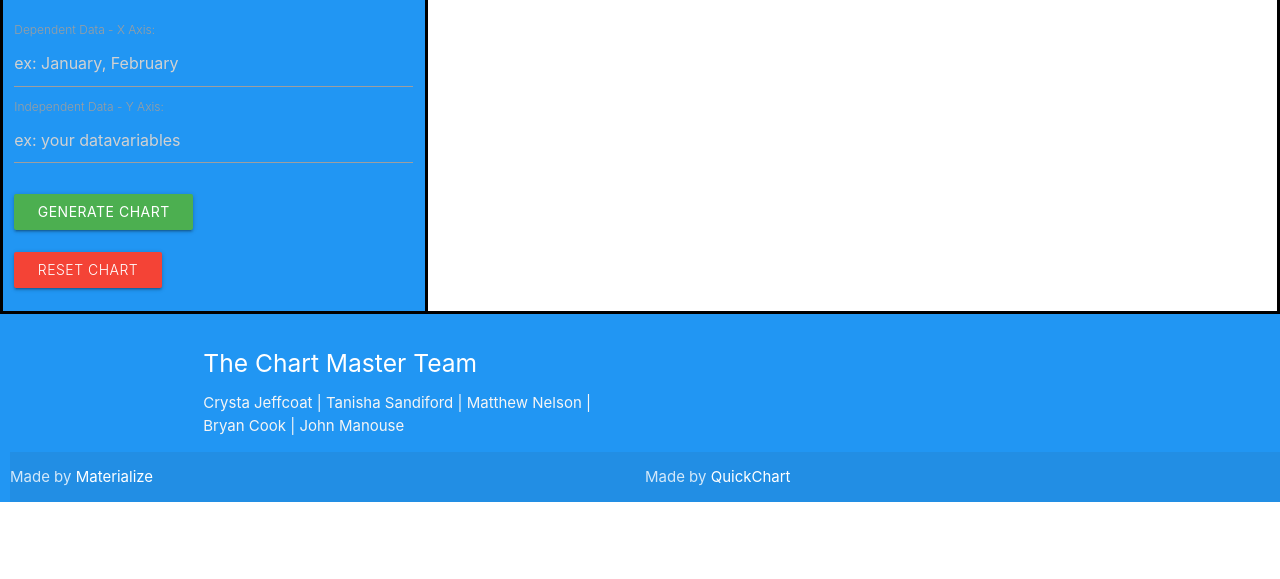
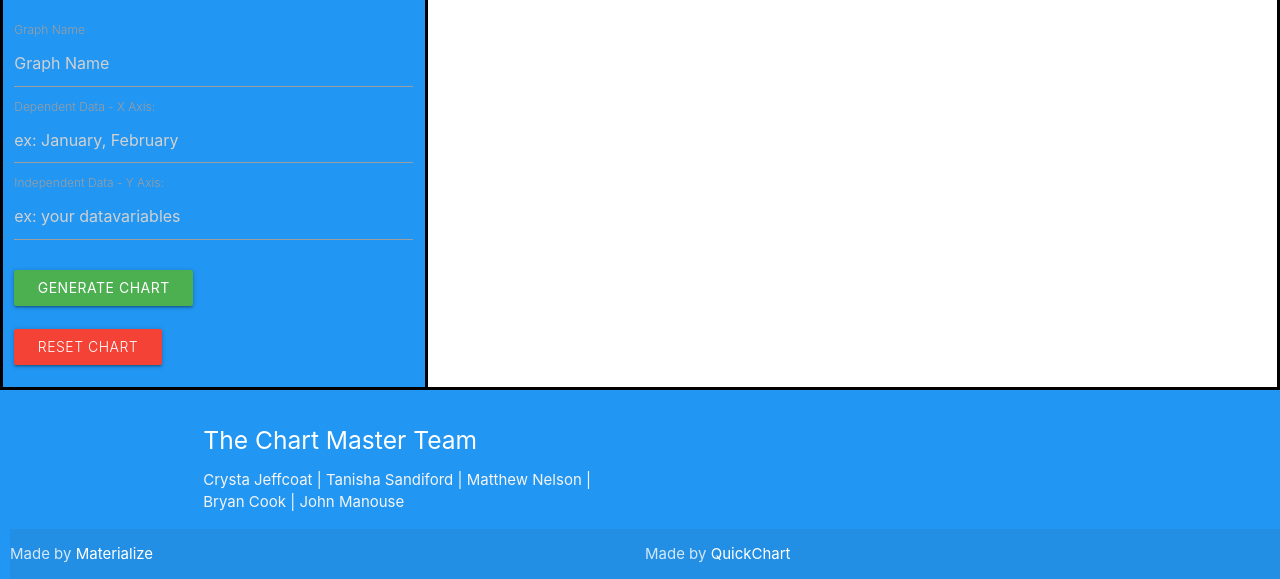
Before and after one commit to blkmtnmouth/Project2, a website: page app/public/index.html in a window 1280 px wide. Shown: the part 476-1055 px from the top of the page. Before the commit the page ends 978 px from the top, so only its background shows below. Drawn offline with nearby package versions, Linux system fonts and the light colour scheme.

Commit message:
added form for table name

```diff
--- a/app/public/index.html
+++ b/app/public/index.html
@@ -58,6 +58,9 @@
         <div class="col s4 light blue"><span class="flow-text white-text"><h4>Chart Input Area</h4></span>
           <form class="input white-text align left">
             <br>
+            <label for="tableName">Graph Name</label>
+            <input id="tableName" type = "text" placeholder = "Graph Name"/>
+            <br>
             <label for="xAxis">Dependent Data - X Axis:</label>
             <input id="xAxis" type = "text" placeholder = "ex: January, February"/>
             <br>
```
